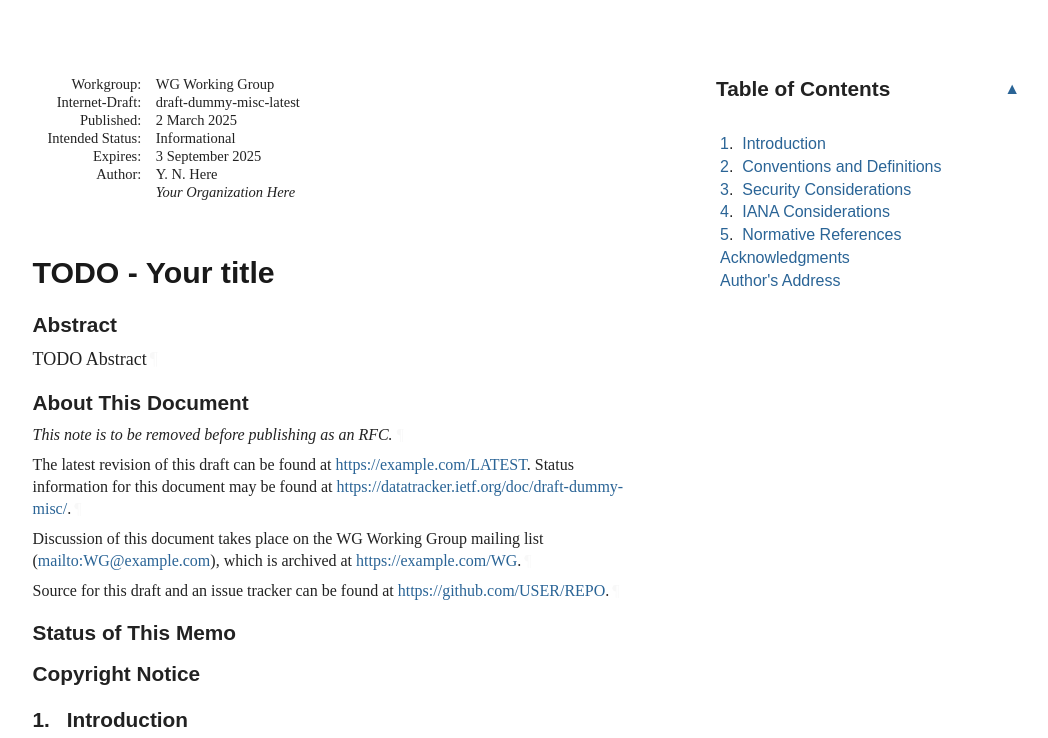
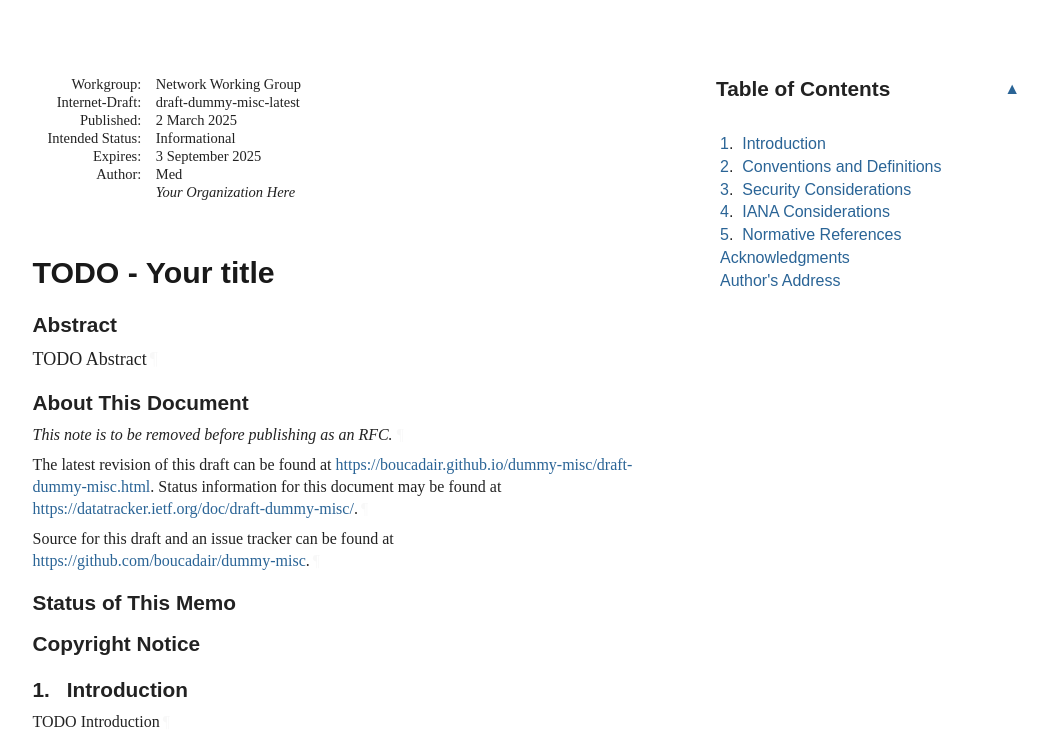
Before and after one commit to boucadair/dummy-misc, a plain HTML site: page draft-dummy-misc.html in a window 1280 px wide. Shown: the top 738 px of the page, without its empty margins (92-1140 px from the left). Drawn offline with Linux system fonts and the light colour scheme; a web font is replaced by a local one.

Commit message:
Script updating gh-pages from f6dbd6b. [ci skip]

```diff
--- a/draft-dummy-misc.html
+++ b/draft-dummy-misc.html
@@ -5,7 +5,7 @@
 <meta content="Common,Latin" name="scripts">
 <meta content="initial-scale=1.0" name="viewport">
 <title>TODO - Your title</title>
-<meta content="Your Name Here" name="author">
+<meta content="Med" name="author">
 <meta content="
        TODO Abstract
     " name="description">
@@ -1049,7 +1049,7 @@ svg :is([fill="white"], [fill^="#fff"]) {
 <td class="right">March 2025</td>
 </tr></thead>
 <tfoot><tr>
-<td class="left">Here</td>
+<td class="left">Med</td>
 <td class="center">Expires 3 September 2025</td>
 <td class="right">[Page]</td>
 </tr></tfoot>
@@ -1058,7 +1058,7 @@ svg :is([fill="white"], [fill^="#fff"]) {
 <div id="internal-metadata" class="document-information">
 <dl id="identifiers">
 <dt class="label-workgroup">Workgroup:</dt>
-<dd class="workgroup">WG Working Group</dd>
+<dd class="workgroup">Network Working Group</dd>
 <dt class="label-internet-draft">Internet-Draft:</dt>
 <dd class="internet-draft">draft-dummy-misc-latest</dd>
 <dt class="label-published">Published:</dt>
@@ -1072,7 +1072,7 @@ svg :is([fill="white"], [fill^="#fff"]) {
 <dt class="label-authors">Author:</dt>
 <dd class="authors">
 <div class="author">
-      <div class="author-name">Y. N. Here</div>
+      <div class="author-name">Med</div>
 <div class="org">Your Organization Here</div>
 </div>
 </dd>
@@ -1089,14 +1089,10 @@ svg :is([fill="white"], [fill^="#fff"]) {
       </h2>
 <p id="section-note.1-1">This note is to be removed before publishing as an RFC.<a href="#section-note.1-1" class="pilcrow">¶</a></p>
 <p id="section-note.1-2">
-        The latest revision of this draft can be found at <span><a href="https://example.com/LATEST">https://example.com/LATEST</a></span>.
+        The latest revision of this draft can be found at <span><a href="https://boucadair.github.io/dummy-misc/draft-dummy-misc.html">https://boucadair.github.io/dummy-misc/draft-dummy-misc.html</a></span>.
         Status information for this document may be found at <span><a href="https://datatracker.ietf.org/doc/draft-dummy-misc/">https://datatracker.ietf.org/doc/draft-dummy-misc/</a></span>.<a href="#section-note.1-2" class="pilcrow">¶</a></p>
-<p id="section-note.1-3">
-        Discussion of this document takes place on the
-        WG Working Group mailing list (<span><a href="mailto:WG@example.com">mailto:WG@example.com</a></span>),
-        which is archived at <span><a href="https://example.com/WG">https://example.com/WG</a></span>.<a href="#section-note.1-3" class="pilcrow">¶</a></p>
-<p id="section-note.1-4">Source for this draft and an issue tracker can be found at
-        <span><a href="https://github.com/USER/REPO">https://github.com/USER/REPO</a></span>.<a href="#section-note.1-4" class="pilcrow">¶</a></p>
+<p id="section-note.1-3">Source for this draft and an issue tracker can be found at
+        <span><a href="https://github.com/boucadair/dummy-misc">https://github.com/boucadair/dummy-misc</a></span>.<a href="#section-note.1-3" class="pilcrow">¶</a></p>
 </section>
 <div id="status-of-memo">
 <section id="section-boilerplate.1">
@@ -1237,11 +1233,11 @@ appear in all capitals, as shown here.<a href="#section-2-1" class="pilcrow">¶<
 <a href="#name-authors-address" class="section-name selfRef">Author's Address</a>
       </h2>
 <address class="vcard">
-        <div dir="auto" class="left"><span class="fn nameRole">Your Name Here</span></div>
+        <div dir="auto" class="left"><span class="fn nameRole">Med</span></div>
 <div dir="auto" class="left"><span class="org">Your Organization Here</span></div>
 <div class="email">
 <span>Email:</span>
-<a href="mailto:your.email@example.com" class="email">your.email@example.com</a>
+<a href="mailto:mohamed.boucadair@orange.com" class="email">mohamed.boucadair@orange.com</a>
 </div>
 </address>
 </section>
```
Also changed, not shown: draft-dummy-misc.txt.
